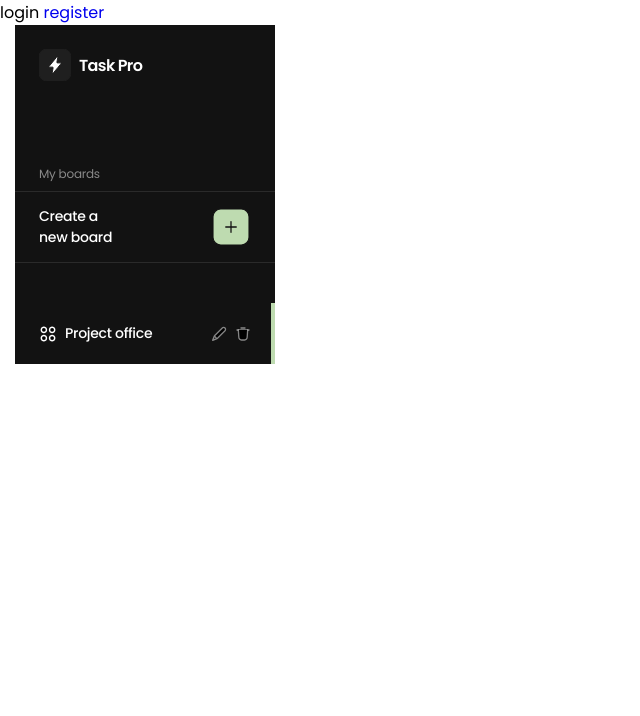
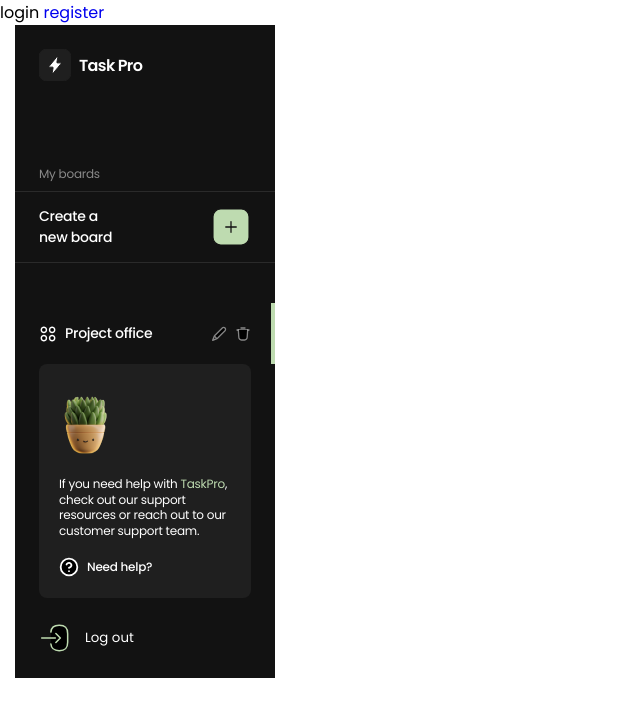
Before and after one commit to Tkachenko01001/project-REACT_NODE, a React (Create React App) app: page /project-REACT_NODE/auth/login in a window 1280 px wide. Shown: the top 716 px of the page, without its empty margins (0-640 px from the left). Built offline with nearby package versions, Linux system fonts and the light colour scheme.

Commit message:
styled sidebarHelp

```diff
--- a/src/components/Sidebar/Sidebar.js
+++ b/src/components/Sidebar/Sidebar.js
@@ -55,10 +55,39 @@ const Sidebar = ({ boards }) => {
               </button>
             </li>
           </ul>
-          <div>
-            <picture>
-              <source srcSet={(cactus, cactus2x, cactus3x)} type="image/png" />
-            </picture>
+          <div className={css.sidebarHelp}>
+            <div>
+              <picture>
+                <source
+                  srcSet={`${cactus} 1x, ${cactus2x} 2x,${cactus3x} 3x`}
+                />
+                <img srcSet={`${cactus} 1x`} alt="cactus" />
+              </picture>
+            </div>
+            <div className={css.sidebarHelpBox}>
+              <p className={css.sidebarHelpBoxItem}>
+                If you need help with{' '}
+                <a className={css.sidebarHelpBoxLink} href="/#">
+                  TaskPro
+                </a>
+                , check out our support resources or reach out to our customer
+                support team.
+              </p>
+            </div>
+            <div className={css.sidebarHelpWrap}>
+              <svg className={css.sidebarHelpIcon}>
+                <use href={sprite + '#icon-help-circle'}></use>
+              </svg>
+              <p className={css.sidebarHelpNeedHelp}>Need help?</p>
+            </div>
+          </div>
+          <div className={css.sidebarLogout}>
+            <button className={css.sidebarLogoutButton} type="button">
+              <svg className={css.sidebarLogoutIcon} width={32} height={32}>
+                <use href={sprite + '#icon-logout'}></use>
+              </svg>
+              Log out
+            </button>
           </div>
         </aside>
       </div>
--- a/src/components/Sidebar/Sidebar.module.css
+++ b/src/components/Sidebar/Sidebar.module.css
@@ -120,6 +120,7 @@
   stroke: var(--color-icon-dark);
 }
 
+/* New board */
 .sidebarNewBoard {
   padding: 20px 0 20px 14px;
   border-right: 4px solid var(--color-green);
@@ -180,3 +181,72 @@
   height: 16px;
   stroke: var(--color-icon-grey);
 }
+
+/* Sidebar Help */
+.sidebarHelp {
+  margin: 0 14px 24px 14px;
+  padding: 14px 14px 15px 15px;
+  border-radius: 8px;
+  background-color: var(--bg-color-form-input);
+
+  @media screen and (min-width: 768px) {
+    margin: 0 24px 24px 24px;
+    padding: 20px 20px 21px 20px;
+  }
+}
+
+.sidebarHelpBox {
+  margin: 14px 0 19px 0;
+}
+
+.sidebarHelpBoxItem {
+  font-size: 12px;
+  line-height: 1.3;
+  letter-spacing: -0.24px;
+
+  color: var(--color-white);
+}
+
+.sidebarHelpBoxLink {
+  font-family: var(--font-regular);
+
+  color: var(--color-green);
+}
+
+.sidebarHelpWrap {
+  display: flex;
+  align-items: center;
+  gap: 8px;
+}
+
+.sidebarHelpIcon {
+  width: 20px;
+  height: 20px;
+  stroke: var(--color-white);
+}
+
+.sidebarHelpNeedHelp {
+  font-family: var(--font-medium);
+  font-size: 12px;
+  letter-spacing: -0.24px;
+
+  color: var(--color-white);
+}
+
+.sidebarLogout {
+  padding: 0 0 24px 24px;
+}
+
+.sidebarLogoutButton {
+  display: flex;
+  align-items: center;
+  gap: 14px;
+  border: none;
+  padding: 0 7px 0 0;
+  color: var(--color-white);
+  background-color: var(--color-icon-dark);
+}
+
+.sidebarLogoutIcon {
+  stroke: var(--color-green);
+}
```
